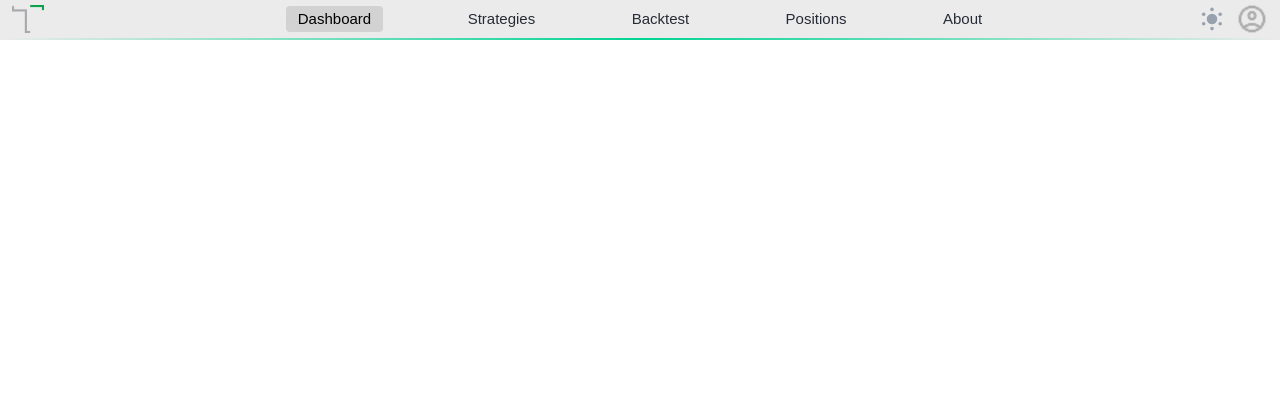
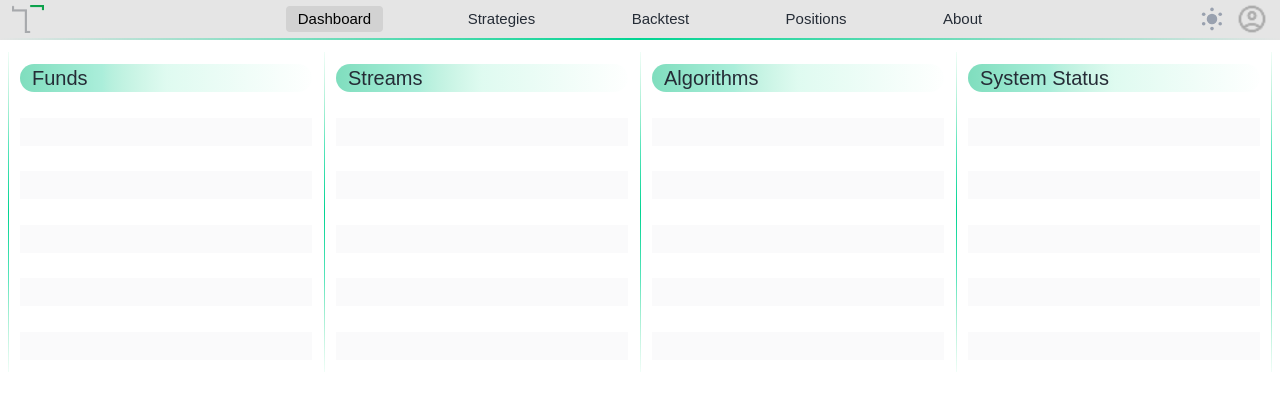
Before and after one commit to ASHISHX07/VENN-FE, a React (Vite) app: page / in a window 1280 px wide. Shown: the top 410 px of the page. Built offline with nearby package versions, Linux system fonts and the light colour scheme.

Commit message:
minor changes in InforLayout

```diff
--- a/src/components/InfoLayout.jsx
+++ b/src/components/InfoLayout.jsx
@@ -3,18 +3,66 @@ import React from "react";
 function InfoLayout() {
 	return (
 		<div className="w-full h-auto flex">
-            <div className="w-full h-auto p-2 md:p-4 box-border grid grid-cols-1 sm:grid-cols-2 lg:grid-cols-4">
-                <div className="relative flex items-center content-center p-2 md:p-4 w-full h-80">
-
+			<div className="w-full h-auto p-2 md:p-2 box-border grid grid-cols-1 sm:grid-cols-2 lg:grid-cols-4">
+				<div className="relative flex items-center justify-center p-3 w-full h-80">
+					<div className="flex absolute left-0 w-px h-full bg-linear-to-b from-emerald-200/16 via-emerald-400 to-emerald-200/16 top"></div>
+                    <div className="w-full h-full flex flex-col relative justify-between items-center overflow-x-hidden">
+                        <div className="w-full h-6 sm:h-7 flex z-1"></div>
+                        <div className="absolute top-0 left-0 w-full h-fit rounded-2xl bg-linear-to-r from-emerald-500/50 via-emerald-300/20 to-emerald-200/1 transition-colors duration-300">
+                            <h2 className="text-2x sm:text-lg lg:text-xl ml-3 my items-center text-[#252c36] dark:text-[#c9ced7] transition-colors duration-300">Funds</h2>
                         </div>
-                <div className="relative flex items-center content-center p-2 md:p-4 w-full h-80">
-
+                        <div className="w-full h-6 sm:h-7 flex bg-gray-200/20"></div>
+                        <div className="w-full h-6 sm:h-7 flex bg-gray-200/20"></div>
+                        <div className="w-full h-6 sm:h-7 flex bg-gray-200/20"></div>
+                        <div className="w-full h-6 sm:h-7 flex bg-gray-200/20"></div>
+                        <div className="w-full h-6 sm:h-7 flex bg-gray-200/20"></div>
                     </div>
-                <div className="relative flex items-center content-center p-2 md:p-4 w-full h-80">
-
+					<div className="flex absolute right-0 w-px h-full bg-linear-to-b from-emerald-200/16 via-emerald-400 to-emerald-200/16 sm:hidden md:hidden"></div>
 				</div>
-                <div className="relative flex items-center content-center p-2 md:p-4 w-full h-80">
-
+				<div className="relative flex items-center justify-center p-3 w-full h-80">
+					<div className="flex absolute left-0 w-px h-full bg-linear-to-b from-emerald-200/16 via-emerald-400 to-emerald-200/16 top"></div>
+                    <div className="w-full h-full flex flex-col relative justify-between items-center overflow-x-hidden">
+                        <div className="w-full h-6 sm:h-7 flex z-1"></div>
+                        <div className="absolute top-0 left-0 w-full h-fit rounded-2xl bg-linear-to-r from-emerald-500/50 via-emerald-300/20 to-emerald-200/1 transition-colors duration-300">
+                            <h2 className="text-2x sm:text-lg lg:text-xl ml-3 my items-center text-[#252c36] dark:text-[#c9ced7] transition-colors duration-300">Streams</h2>
+                        </div>
+                        <div className="w-full h-6 sm:h-7 flex bg-gray-200/20"></div>
+                        <div className="w-full h-6 sm:h-7 flex bg-gray-200/20"></div>
+                        <div className="w-full h-6 sm:h-7 flex bg-gray-200/20"></div>
+                        <div className="w-full h-6 sm:h-7 flex bg-gray-200/20"></div>
+                        <div className="w-full h-6 sm:h-7 flex bg-gray-200/20"></div>
+                    </div>
+					<div className="flex absolute right-0 w-px h-full bg-linear-to-b from-emerald-200/16 via-emerald-400 to-emerald-200/16 md:hidden"></div>
+				</div>
+				<div className="relative flex items-center justify-center p-3 w-full h-80">
+					<div className="flex absolute left-0 w-px h-full bg-linear-to-b from-emerald-200/16 via-emerald-400 to-emerald-200/16 top"></div>
+                    <div className="w-full h-full flex flex-col relative justify-between items-center overflow-x-hidden">
+                        <div className="w-full h-6 sm:h-7 flex z-1"></div>
+                        <div className="absolute top-0 left-0 w-full h-fit rounded-2xl bg-linear-to-r from-emerald-500/50 via-emerald-300/20 to-emerald-200/1 transition-colors duration-300">
+                            <h2 className="text-2x sm:text-lg lg:text-xl ml-3 my items-center text-[#252c36] dark:text-[#c9ced7] transition-colors duration-300">Algorithms</h2>
+                        </div>
+                        <div className="w-full h-6 sm:h-7 flex bg-gray-200/20"></div>
+                        <div className="w-full h-6 sm:h-7 flex bg-gray-200/20"></div>
+                        <div className="w-full h-6 sm:h-7 flex bg-gray-200/20"></div>
+                        <div className="w-full h-6 sm:h-7 flex bg-gray-200/20"></div>
+                        <div className="w-full h-6 sm:h-7 flex bg-gray-200/20"></div>
+                    </div>
+					<div className="flex absolute right-0 w-px h-full bg-linear-to-b from-emerald-200/16 via-emerald-400 to-emerald-200/16 sm:hidden md:hidden"></div>
+				</div>
+				<div className="relative flex items-center justify-center p-3 w-full h-80">
+					<div className="flex absolute left-0 w-px h-full bg-linear-to-b from-emerald-200/16 via-emerald-400 to-emerald-200/16 top"></div>
+                    <div className="w-full h-full flex flex-col relative justify-between items-center overflow-x-hidden">
+                        <div className="w-full h-6 sm:h-7 flex z-1"></div>
+                        <div className="absolute top-0 left-0 w-full h-fit rounded-2xl bg-linear-to-r from-emerald-500/50 via-emerald-300/20 to-emerald-200/1 transition-colors duration-300">
+                            <h2 className="text-2x sm:text-lg lg:text-xl ml-3 my items-center text-[#252c36] dark:text-[#c9ced7] transition-colors duration-300">System Status</h2>
+                        </div>
+                        <div className="w-full h-6 sm:h-7 flex bg-gray-200/20"></div>
+                        <div className="w-full h-6 sm:h-7 flex bg-gray-200/20"></div>
+                        <div className="w-full h-6 sm:h-7 flex bg-gray-200/20"></div>
+                        <div className="w-full h-6 sm:h-7 flex bg-gray-200/20"></div>
+                        <div className="w-full h-6 sm:h-7 flex bg-gray-200/20"></div>
+                    </div>
+					<div className="flex absolute right-0 w-px h-full bg-linear-to-b from-emerald-200/16 via-emerald-400 to-emerald-200/16"></div>
 				</div>
 			</div>
 		</div>
--- a/src/components/layout/Navbar.jsx
+++ b/src/components/layout/Navbar.jsx
@@ -7,15 +7,15 @@ import ThemeToggle from "./ThemeToggle";
 export const Navbar = () => {
 
 	return (
-		<nav className="min-w-full h-10 mb-2 items-center flex flex-col sticky z-50
-        backdrop-blur-md bg-black/8 dark:bg-black/60 transition-all duration-300">
+		<nav className="min-w-full h-10 mb-1 items-center flex flex-col sticky top-0 z-50
+        backdrop-blur-md bg-[rgba(0,0,0,0.1)] dark:bg-[rgba(255,255,255,0.1)] transition-all duration-300">
             <div className="relative min-w-full items-center flex h-full justify-between">
                 <div className="w-[20%] h-full items-center flex text-gray-900 dark:text-gray-100">
                     <Link className="cursor-default">
-                        <img src={logo} alt="Logo" className="h-auto w-5 mx-2 md:w-8 md:mx-3 cursor-pointer" />
+                        <img src={logo} alt="Logo" className="h-auto w-5 mx-2 lg:w-8 md:mx-3 cursor-pointer" />
                     </Link>
                 </div>
-                <div className="hidden md:flex w-[80%] h-full items-center justify-evenly text-[15px] text-gray-900 dark:text-gray-100 transition-colors duration-300">
+                <div className="hidden lg:flex w-[80%] h-full items-center justify-evenly text-[15px] text-gray-900 dark:text-gray-100 transition-colors duration-300">
                     <div className="anchor w-auto h-auto flex box-border px-3 py-0.5 rounded transition-colors text-gray-900 dark:text-gray-100} ">
                         <NavLink to={'/'}>Dashboard</NavLink>
                     </div>
@@ -35,7 +35,7 @@ export const Navbar = () => {
                 <div className="flex w-[20%] h-full items-center justify-end text-gray-900 dark:text-gray-100">
                     <ThemeToggle />
                     <NavLink to={'/account'}>
-                        <img src={accIcon} alt="account_icon" className="flex cursor-pointer w-5 mx-2 md:w-8 md:mx-3"/>
+                        <img src={accIcon} alt="account_icon" className="flex cursor-pointer w-5 mx-2 lg:w-8 lg:mx-3"/>
                     </NavLink>
                 </div>
             </div>
--- a/src/index.css
+++ b/src/index.css
@@ -2,10 +2,6 @@
 @import "tailwindcss";
 
 @custom-variant dark (&:where([data-theme=dark], [data-theme=dark] *));
-
-*, *::before, *::after {
-    box-sizing: border-box;
-}
 
 body {
     font-family: 'Poppins', sans-serif;
@@ -37,7 +33,3 @@ body::-webkit-scrollbar {
     opacity: 1;
     transition-duration: 300ms;
 }
-
-.card-title {
-    clip-path: path();
-}
```
Lines whose indentation alone changed are shown as unchanged.
